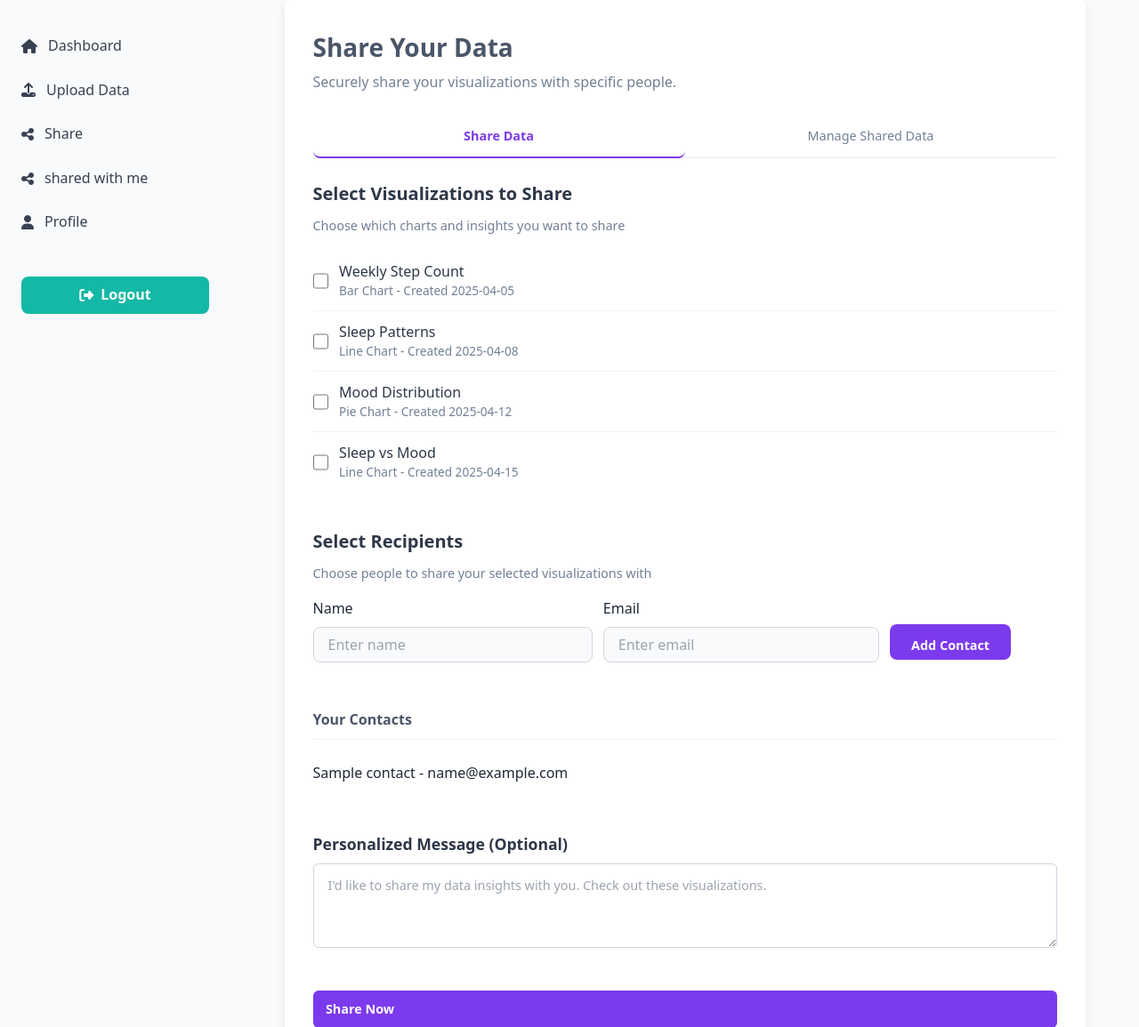
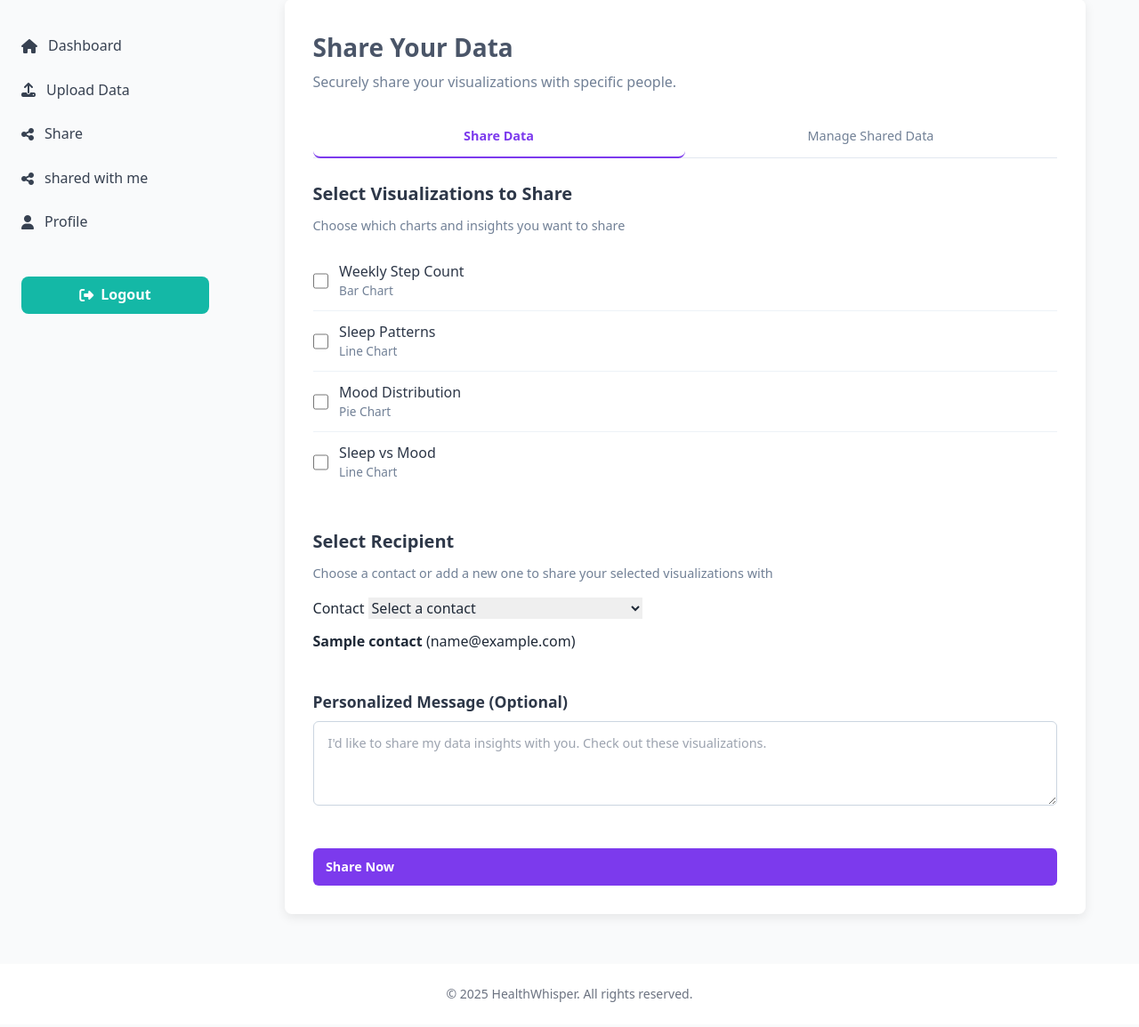
Before and after one commit to kdmars0168/data-analytics-app, a Flask app: page /share in a window 1280 px wide. Shown: the part 57-1212 px from the top of the page at 89% size. After the commit the page ends 1184 px from the top, so only its background shows below. Run offline with Flask 3, Linux system fonts and the light colour scheme; a user stored in the database is signed in; tables that the repository leaves empty hold one stand-in row (values such as "Sample post"); some libraries are stand-ins or nearby versions.

Commit message:
Add Dataset and SharedChart models, update share functionality,

```diff
--- a/app/routes.py
+++ b/app/routes.py
@@ -2,7 +2,7 @@ import os, json
 from flask import Blueprint, render_template, flash, redirect, url_for, request, jsonify, send_from_directory, current_app, session
 from app import db
 from app.forms import RegistrationForm, LoginForm, EditProfileForm
-from app.models import User, UploadedData, SharedData, HealthRecord
+from app.models import User, UploadedData, SharedData, HealthRecord, SharedChart
 from flask_login import login_user, logout_user, login_required, current_user
 from app.utils import generate_analysis_summary
 from sqlalchemy import extract
@@ -205,47 +205,75 @@ def submit_manual():
 @login_required
 def share():
     form = ContactForm()
+    contacts = Contact.query.filter_by(user_id=current_user.id).all()
 
-    if form.validate_on_submit():
-        existing_contact = Contact.query.filter_by(name=form.name.data, user_id=current_user.id).first()
-        if existing_contact:
-            flash('Contact name already exists.', 'danger')
-        else:
-            contact = Contact(
-                name=form.name.data,
-                email=form.email.data,
-                user_id=current_user.id
+    dataset_value_to_id = {
+        "steps": 1,
+        "sleep": 2,
+        "mood": 3,
+        "sleep_vs_mood": 4
+    }
+
+    if request.method == 'POST':
+        selected_contact_id = request.form.get('selected_contact_id')
+        selected_dataset_ids = request.form.getlist('selected_dataset_ids')  # <-- This gets a list of IDs
+
+        # If adding a new contact
+        if selected_contact_id == "add_new":
+            name = request.form.get("new_contact_name")
+            email = request.form.get("new_contact_email")
+            contact = Contact.query.filter_by(email=email, user_id=current_user.id).first()
+            if not contact:
+                contact = Contact(name=name, email=email, user_id=current_user.id)
+                db.session.add(contact)
+                db.session.commit()
+            selected_contact_id = contact.id  # Use new contact's id
+
+        # Share selected datasets
+        for dataset_id in selected_dataset_ids:
+            shared_chart = SharedChart(
+                dataset_id=dataset_id,
+                shared_with_id=selected_contact_id,
+                owner_id=current_user.id
             )
-            db.session.add(contact)
-            db.session.commit()
-            flash('Contact added!', 'success')
-
+            db.session.add(shared_chart)
+        db.session.commit()
+        flash('Charts shared!', 'success')
         return redirect(url_for('main.share'))
 
     contacts = Contact.query.filter_by(user_id=current_user.id).all()
     return render_template('share.html', form=form, contacts=contacts)
 
-@main.route('/shared-with-me', methods=['GET', 'POST'])
+@main.route('/shared-with-me')
+@login_required
 def shared_with_me():
-    current_user_id = session.get('user_id')
-    # Query users who have shared data with the current user
-    shared_users = (
-        User.query
-        .join(SharedData, SharedData.owner_id == User.id)
-        .filter(SharedData.shared_with_id == current_user_id)
+    contacts = Contact.query.filter_by(user_id=current_user.id).all()
+    shared_charts = (
+        db.session.query(Dataset, SharedChart, User)
+        .join(SharedChart, SharedChart.dataset_id == Dataset.id)
+        .join(User, User.id == SharedChart.owner_id)
+        .filter(SharedChart.shared_with_id == current_user.id)
         .all()
     )
-    # Query datasets shared with the current user
-    shared_datasets = (
-        Dataset.query
-        .join(SharedData, SharedData.dataset_id == Dataset.id)
-        .filter(SharedData.shared_with_id == current_user_id)
-        .all()
-    )
+    # Prepare data for template
+    shared_users = []
+    shared_datasets = []
+    for chart, shared, owner in shared_charts:
+        shared_users.append({
+            'name': owner.name,
+            'email': owner.email,
+            'initials': owner.name[:2].upper(),
+            'shared_since': shared.shared_since
+        })
+        shared_datasets.append({
+            'title': dataset.title,
+            'chart_type': dataset.chart_type
+        })
     return render_template(
         'shared_with_me.html',
         shared_users=shared_users,
-        shared_datasets=shared_datasets
+        shared_datasets=shared_datasets,
+        contacts=contacts
     )
 
 @main.route('/profile')
--- a/app/templates/share.html
+++ b/app/templates/share.html
@@ -31,44 +31,47 @@
 
             <!-- Share Data Tab Content -->
             <div id="share-data-content" class="tab-pane active">
+                <form method="POST" class="share-form">
+                    {{ form.hidden_tag() }}
+
                 <section class="content-section">
                     <h2>Select Visualizations to Share</h2>
                     <p class="section-subtitle">Choose which charts and insights you want to share</p>
                     <ul class="selection-list visualization-list">
                         <li>
                             <label for="viz1">
-                                <input type="checkbox" id="viz1">
+                                <input type="checkbox" name="selected_dataset_ids" id="viz1" value="steps">
                                 <span class="item-details">
                                     <span class="item-name">Weekly Step Count</span>
-                                    <span class="item-meta">Bar Chart - Created 2025-04-05</span>
+                                    <span class="item-meta">Bar Chart</span>
                                 </span>
                             </label>
                         </li>
                          <li>
 
                             <label for="viz2">
-                                <input type="checkbox" id="viz2">
+                                <input type="checkbox"  name="selected_dataset_ids" id="viz2" value="sleep">
                                 <span class="item-details">
                                     <span class="item-name">Sleep Patterns</span>
-                                    <span class="item-meta">Line Chart - Created 2025-04-08</span>
+                                    <span class="item-meta">Line Chart</span>
                                 </span>
                             </label>
                         </li>
                          <li>
                             <label for="viz3">
-                                <input type="checkbox" id="viz3">
+                                <input type="checkbox"  name="selected_dataset_ids" id="viz3" value="mood">
                                 <span class="item-details">
                                     <span class="item-name">Mood Distribution</span>
-                                    <span class="item-meta">Pie Chart - Created 2025-04-12</span>
+                                    <span class="item-meta">Pie Chart</span>
                                 </span>
                             </label>
                         </li>
                         <li>
                             <label for="viz4">
-                                <input type="checkbox" id="viz4">
+                                <input type="checkbox"  name="selected_dataset_ids" id="viz4" value="sleep_vs_mood">
                                 <span class="item-details">
                                     <span class="item-name">Sleep vs Mood</span>
-                                    <span class="item-meta">Line Chart - Created 2025-04-15</span>
+                                    <span class="item-meta">Line Chart</span>
                                 </span>
                             </label>
                         </li>
@@ -76,46 +79,53 @@
                 </section>
 
                 <section class="content-section">
-        <h2>Select Recipients</h2>
-    <p class="section-subtitle">Choose people to share your selected visualizations with</p>
-
-    <form method="POST" class="add-recipient-form">
-    {{ form.hidden_tag() }}
-
+                    <h2>Select Recipient</h2>
+                    <p class="section-subtitle">Choose a contact or add a new one to share your selected visualizations with</p>
                     <div class="form-group mb-3">
-        {{ form.name.label }}
-        {{ form.name(style="width: 100%; height: 40px;", placeholder='Enter name', class="form-control") }}
+                        <label for="selected_contact_id">Contact</label>
+                        <select name="selected_contact_id" id="selected_contact_id" class="form-control" required onchange="toggleNewContactInput(this)">
+                            <option value="" disabled selected>Select a contact</option>
+                            {% for contact in contacts %}
+                            <option value="{{ contact.id }}">{{ contact.name }} ({{ contact.email }})</option>
+                            {% endfor %}
+                            <option value="add_new">Add new contact by email...</option>
+                        </select>
                     </div>
-
-    <div class="form-group mb-3">
-        {{ form.email.label }}
-        {{ form.email(style="width: 100%; height: 40px;", placeholder='Enter email', class="form-control") }}
+                    <div class="form-group mb-3" id="new-contact-fields" style="display:none;">
+                        <label for="new_contact_name">Name</label>
+                        <input type="text" name="new_contact_name" id="new_contact_name" class="form-control" placeholder="Enter name">
+                        <label for="new_contact_email">Email</label>
+                        <input type="email" name="new_contact_email" id="new_contact_email" class="form-control" placeholder="Enter email">
                     </div>
-
-    <div class="form-group">
-        {{ form.submit(class="btn btn-primary btn-add btn-lg", style="width: 100%; height: 40px;") }}
-    </div>
-</form>
-
-
-
-    <h3 class="contacts-heading">Your Contacts</h3>
-    <ul class="selection-list contact-list">
+                    <ul>
                         {% for contact in contacts %}
                         <li>
-                <span class="contact-name">{{ contact.name }}</span> -
-                <span class="contact-email">{{ contact.email }}</span>
+                            <strong>{{ contact.name }}</strong> ({{ contact.email }})
                         </li>
                         {% else %}
-            <li>No contacts added yet.</li>
+                        <li>No contacts found.</li>
                         {% endfor %}
                     </ul>
+                    </div>
                 </section>
+                <script>
+                    function toggleNewContactInput(select) {
+                        const newFields = document.getElementById('new-contact-fields');
+                        if (select.value === 'add_new') {
+                            newFields.style.display = 'block';
+                            document.getElementById('new_contact_name').required = true;
+                            document.getElementById('new_contact_email').required = true;
+                        } else {
+                            newFields.style.display = 'none';
+                            document.getElementById('new_contact_name').required = false;
+                            document.getElementById('new_contact_email').required = false;
+                        }
+                    }
+                </script>
 
-                <!-- Personalized Message Section -->
                 <section class="content-section">
                     <label for="personalized-message" class="message-label">Personalized Message (Optional)</label>
-                    <textarea id="personalized-message" rows="3" placeholder="I'd like to share my data insights with you. Check out these visualizations."></textarea>
+                    <textarea id="personalized-message" name="personalized_message" rows="3" placeholder="I'd like to share my data insights with you. Check out these visualizations."></textarea>
                 </section>
 
                  <!-- Share Actions Footer -->
```
Also changed, not shown: app/models.py (+8 -0 lines), app/templates/shared_with_me.html (+21 -1 lines), migrations/versions/de5e1b8f4bda_add_dataset_table.py (added, +47 -0 lines), README.md. Lines whose indentation alone changed are shown as unchanged.
